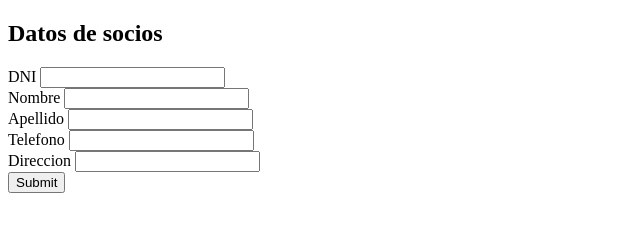
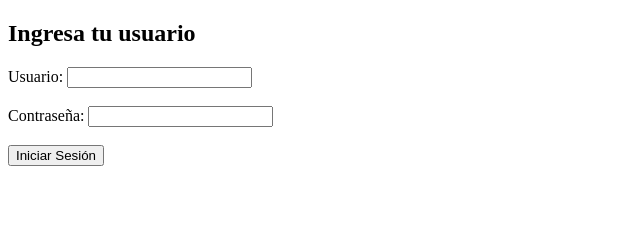
Before and after one commit to J4vi21/Formularios, a plain HTML site: page index.html in a window 1280 px wide. Shown: the whole page, without its empty margins (0-640 px from the left). Drawn offline with Linux system fonts and the light colour scheme.

Commit message:
Update index.html

```diff
--- a/index.html
+++ b/index.html
@@ -3,34 +3,26 @@
 <head>
     <meta charset="UTF-8">
     <meta name="viewport" content="width=device-width, initial-scale=1.0">
-    <title>Socios</title>
+    <link rel="stylesheet" href="stily.css">
+    <title>Inicio de Sesión</title>
 </head>
 <body>
+    <div class="formulario">
+        <form action="" method="post">
 
-<div class="formularios">
-            <form  action="servicios/procesar_socios.php" method="post">
+            <h2>Ingresa tu usuario</h2>
 
+            <label for="usuario">Usuario:</label>
+            <input type="text" name="usuario" id="usuario" required>
+            <br><br>
 
-              <h2>Datos de socios</h2>
+            <label for="contraseña">Contraseña:</label>
+            <input type="password" name="contraseña" id="contraseña" required>
+            <br><br>
 
-                <label for="dni">DNI</label>
-                <input type="int" name="dni" id="dni">
-                <br>
-                <label for="nombre">Nombre</label>
-                <input type="text" name="nombre" id="nombre">
-                  <br>
-                <label for="apellido">Apellido</label>
-                <input type="text" name="apellido" id="apellido">
-                  <br>
-                <label for="telefono">Telefono</label>
-                <input type="int" name="telefono" id="telefono">
-                  <br>
-                <label for="email">Direccion</label>
-                <input type="text" name="direccion" id="direccion">
-                  <br>
-                <input type="submit">
+            <input type="submit" value="Iniciar Sesión">
 
-            </form>
-   </div>
+        </form>
+    </div>
 </body>
 </html>
```
